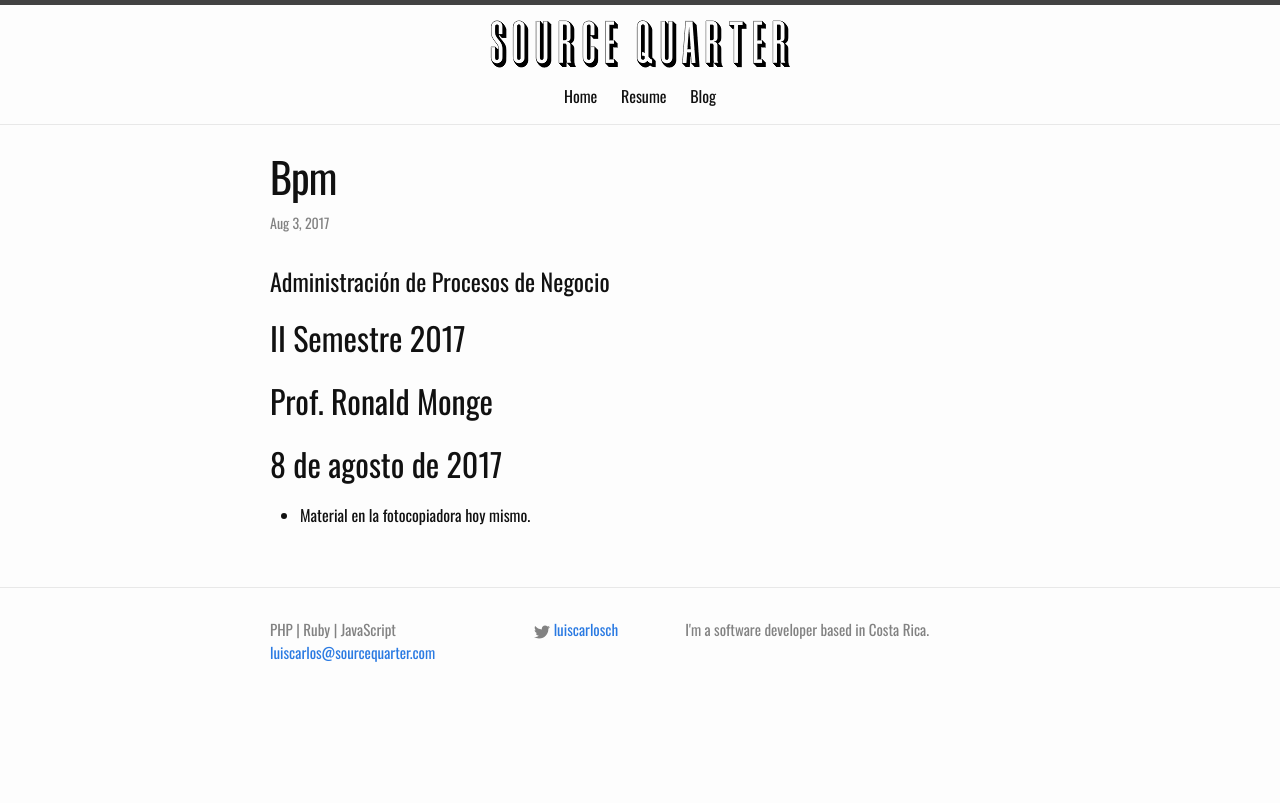
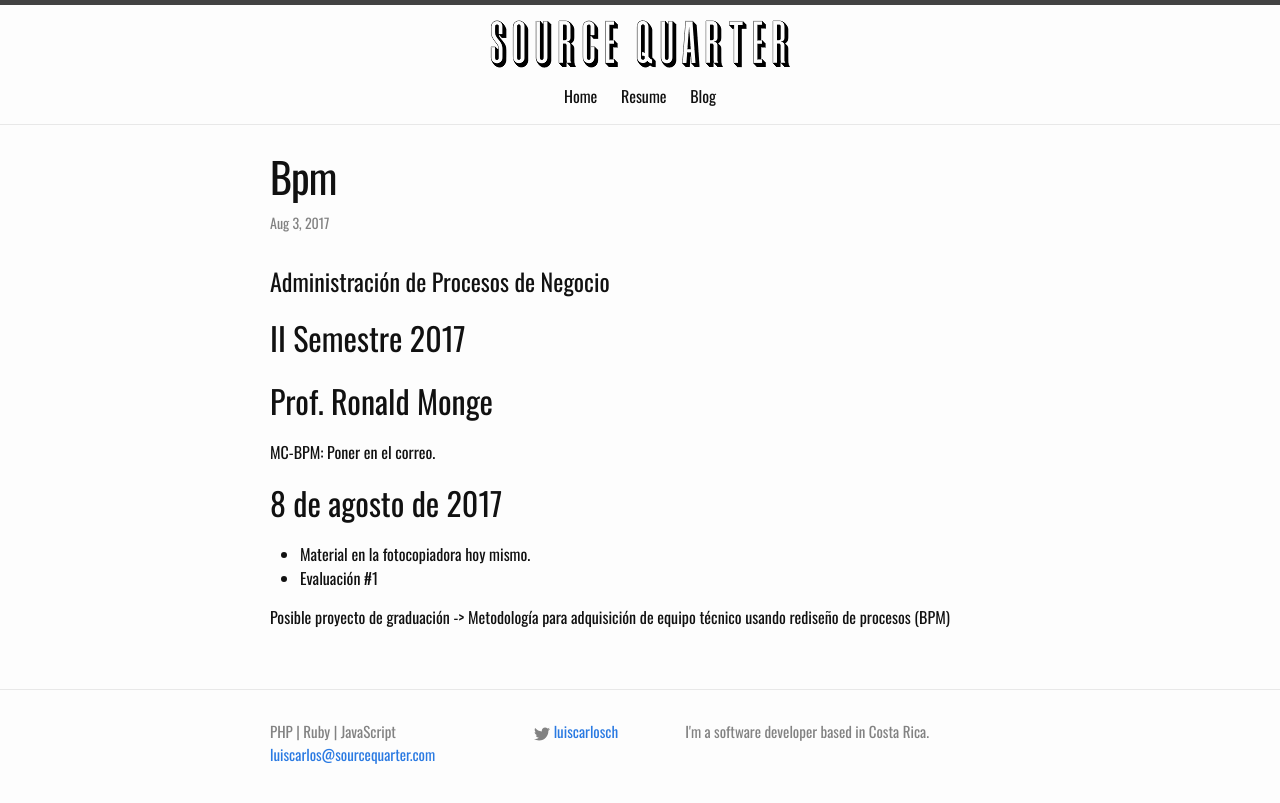
Before and after one commit to lucachaco/sourcequarter-lander, a Jekyll site: the page built from _posts/2017-08-03-bpm.md, in a window 1280 px wide. Shown: the top 803 px of the page. Built offline with Jekyll 4.4.1, drawn with Linux system fonts in a browser that asks for light colours; our own code applies the rules of GitHub Pages for plain Markdown files.

Commit message:
Update 2017-08-03-bpm.md

```diff
--- a/_posts/2017-08-03-bpm.md
+++ b/_posts/2017-08-03-bpm.md
@@ -2,7 +2,14 @@
 # Administración de Procesos de Negocio
 ## II Semestre 2017
 ## Prof. Ronald Monge
-
+MC-BPM: Poner en el correo.
 
 ## 8 de agosto de 2017
 - Material en la fotocopiadora hoy mismo.
+- Evaluación #1
+
+
+
+
+Posible proyecto de graduación ->
+Metodología para adquisición de equipo técnico usando rediseño de procesos (BPM)
```
